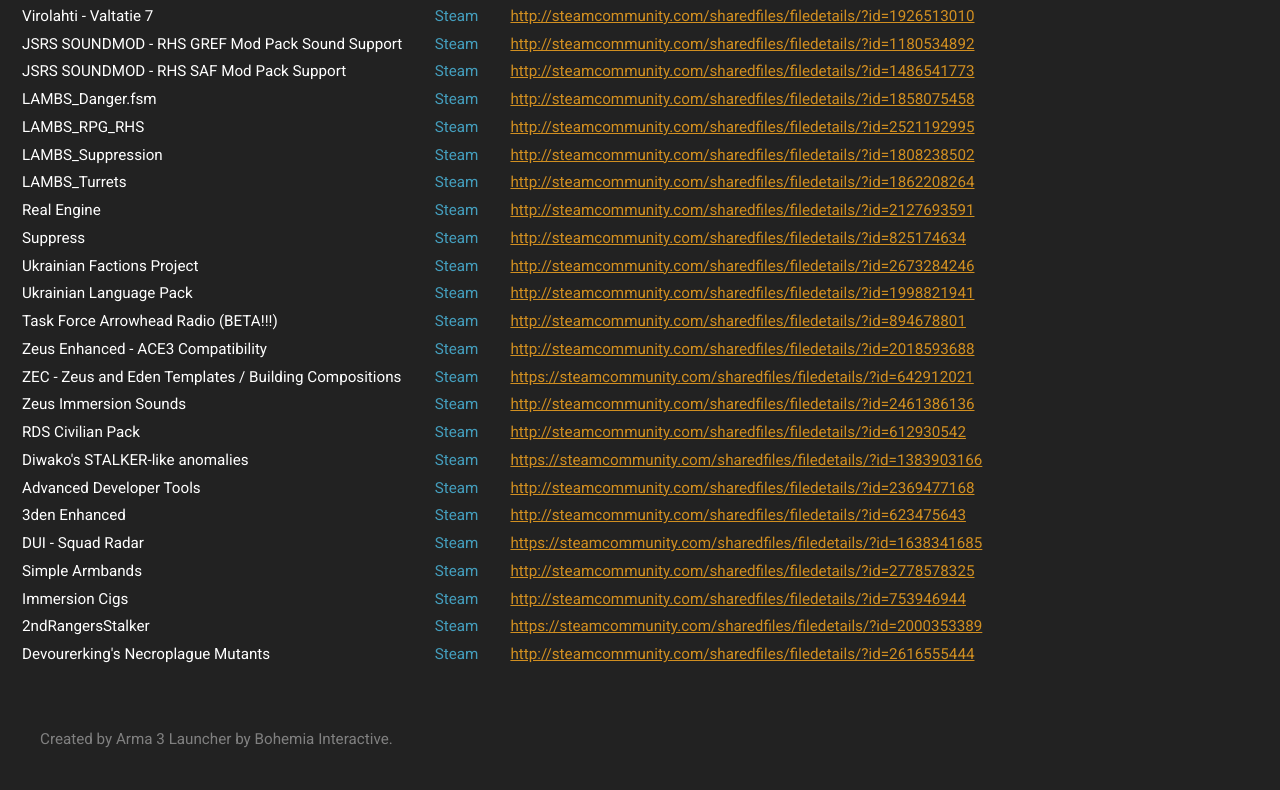
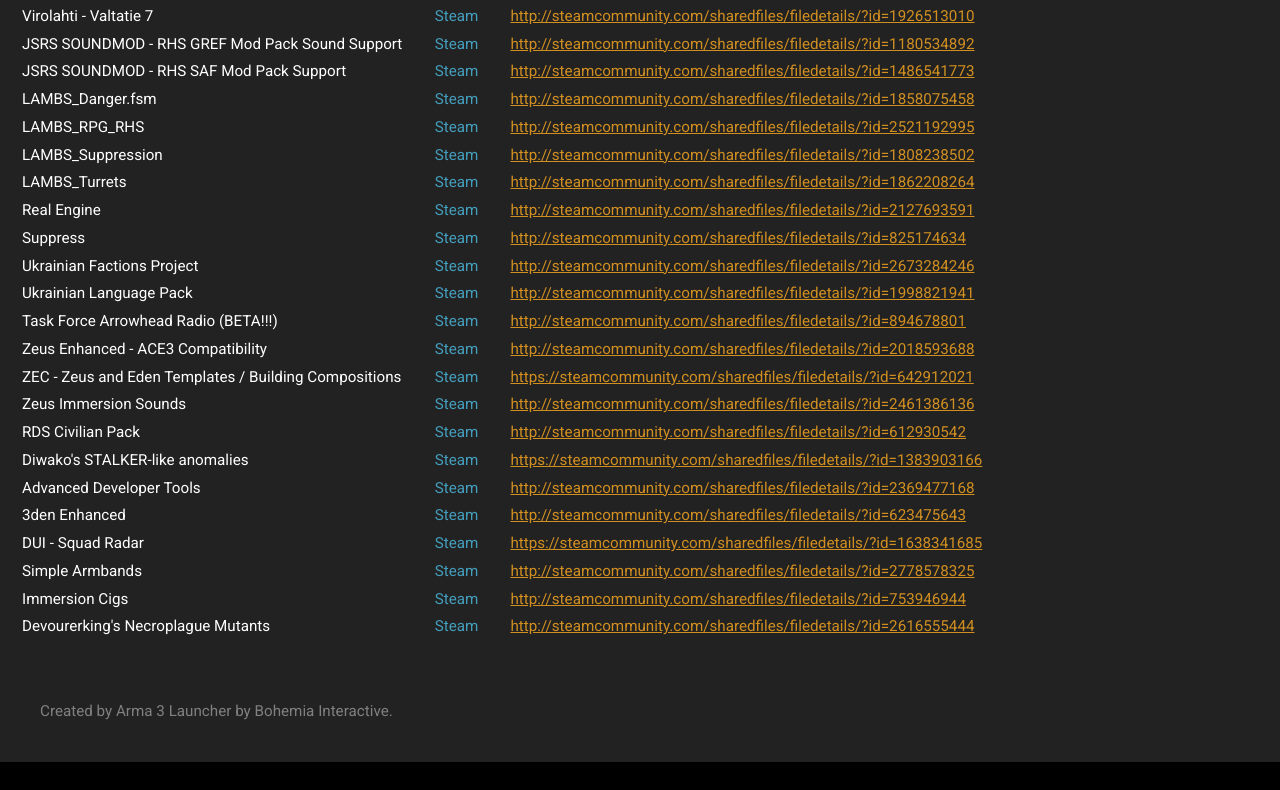
Before and after one commit to ArmaUkraine/PMC, a plain HTML site: page preset.html in a window 1280 px wide. Shown: the part 773-1563 px from the top of the page. After the commit the page ends 1535 px from the top, so only its background shows below. Drawn offline with Linux system fonts and the light colour scheme.

Commit message:
remove stalker mod due to the signature problems

```diff
--- a/preset.html
+++ b/preset.html
@@ -483,15 +483,6 @@
           </td>
         </tr>
         <tr data-type="ModContainer">
-          <td data-type="DisplayName">2ndRangersStalker</td>
-          <td>
-            <span class="from-steam">Steam</span>
-          </td>
-          <td>
-            <a href="https://steamcommunity.com/sharedfiles/filedetails/?id=2000353389" data-type="Link">https://steamcommunity.com/sharedfiles/filedetails/?id=2000353389</a>
-          </td>
-        </tr>
-        <tr data-type="ModContainer">
           <td data-type="DisplayName">Devourerking's Necroplague Mutants</td>
           <td>
             <span class="from-steam">Steam</span>
```
